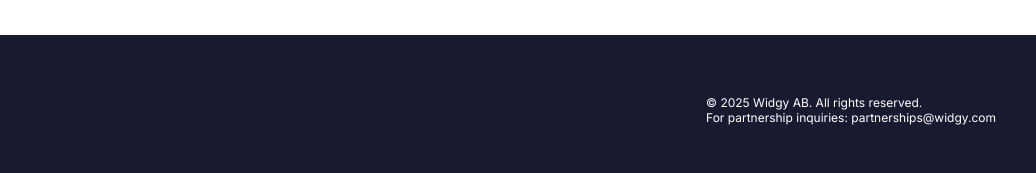
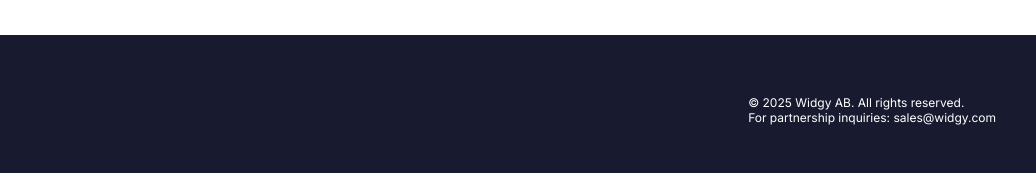
Before and after one commit to widgytech/widgytech.github.io, a plain HTML site: page index.html in a window 1280 px wide. Shown: the part 1812-1985 px from the top of the page, 244-1280 px from the left. Drawn offline with Linux system fonts and the light colour scheme.

Commit message:
Update index.html

```diff
--- a/index.html
+++ b/index.html
@@ -191,7 +191,7 @@
       <div>
         © 2025 Widgy AB. All rights reserved.<br />
         For partnership inquiries: <a style="    text-decoration: none;
-    color: white;" href="mailto:sales@widgy.com">partnerships@widgy.com</a>
+    color: white;" href="mailto:sales@widgy.com">sales@widgy.com</a>
       </div>
   </footer>
 
```
